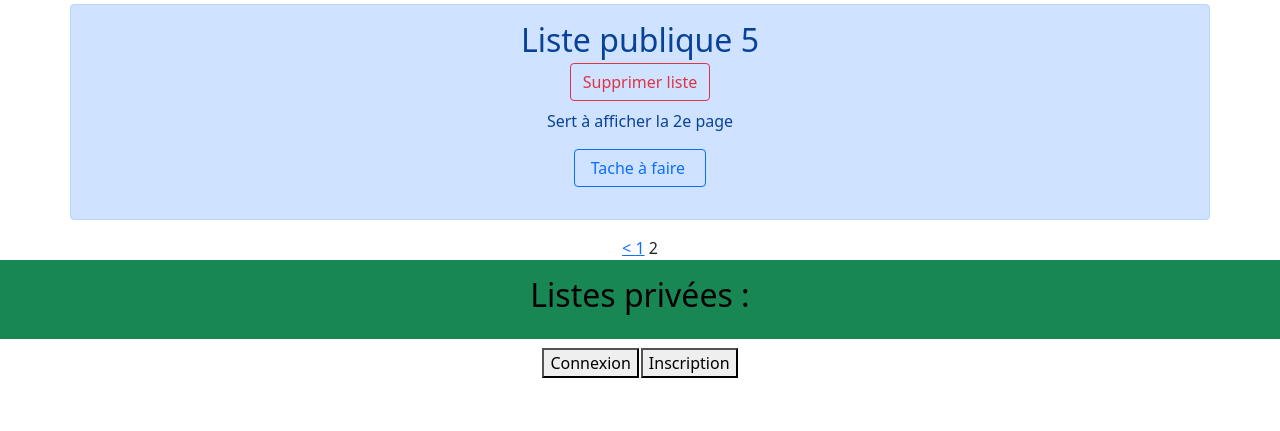
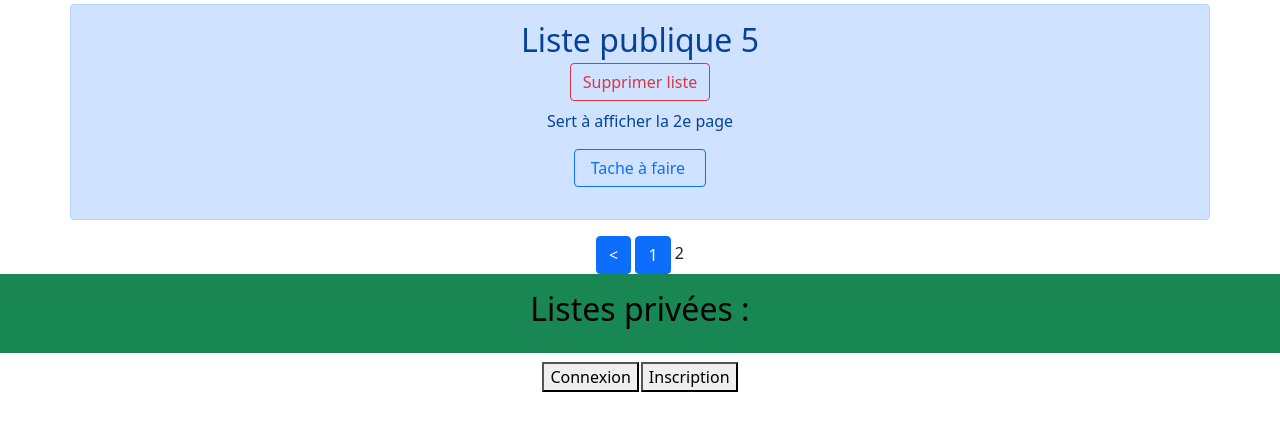
Before and after one commit to belabon25/2A-PHP, a PHP site: page /index.php?page=2 in a window 1280 px wide. Shown: the part 250-681 px from the top of the page. Run offline with PHP 8.4, Linux system fonts and the light colour scheme; data comes from the database, SQL or seed files in the repository.

Commit message:
commit final ? TO BE CONTINUED...

```diff
--- a/vues/vueTaskPublic.php
+++ b/vues/vueTaskPublic.php
@@ -36,15 +36,15 @@ echo "<div class=\"jumbotron text-center\">
             $pagePrec=$pageAffichage-1;
             $pageSuiv=$pageAffichage+1;
             if ($pageAffichage>1) {
-                echo "<a href=\"index.php?page=$pagePrec\">&lt    </a>
-                <a href=\"index.php?page=1\">1</a>";
+                echo "<a class=\"btn btn-primary\" href=\"index.php?page=$pagePrec\">&lt    </a>
+                <a class=\"btn btn-primary\" href=\"index.php?page=1\">1</a>";
             }
 
             echo "<a>    $pageAffichage    </a>";
 
             if ($pageAffichage<$nbPage) {
-                echo "<a href=\"index.php?page=$nbPage\">$nbPage</a>
-                <a href=\"index.php?page=$pageSuiv\">    &gt</a>";
+                echo "<a class=\"btn btn-primary\" href=\"index.php?page=$nbPage\">$nbPage</a>
+                <a class=\"btn btn-primary\" href=\"index.php?page=$pageSuiv\">    &gt</a>";
             }
             echo "</div>
         </div>
```
Also changed, not shown: vues/vueTaskPrivee.php (+4 -4 lines).
